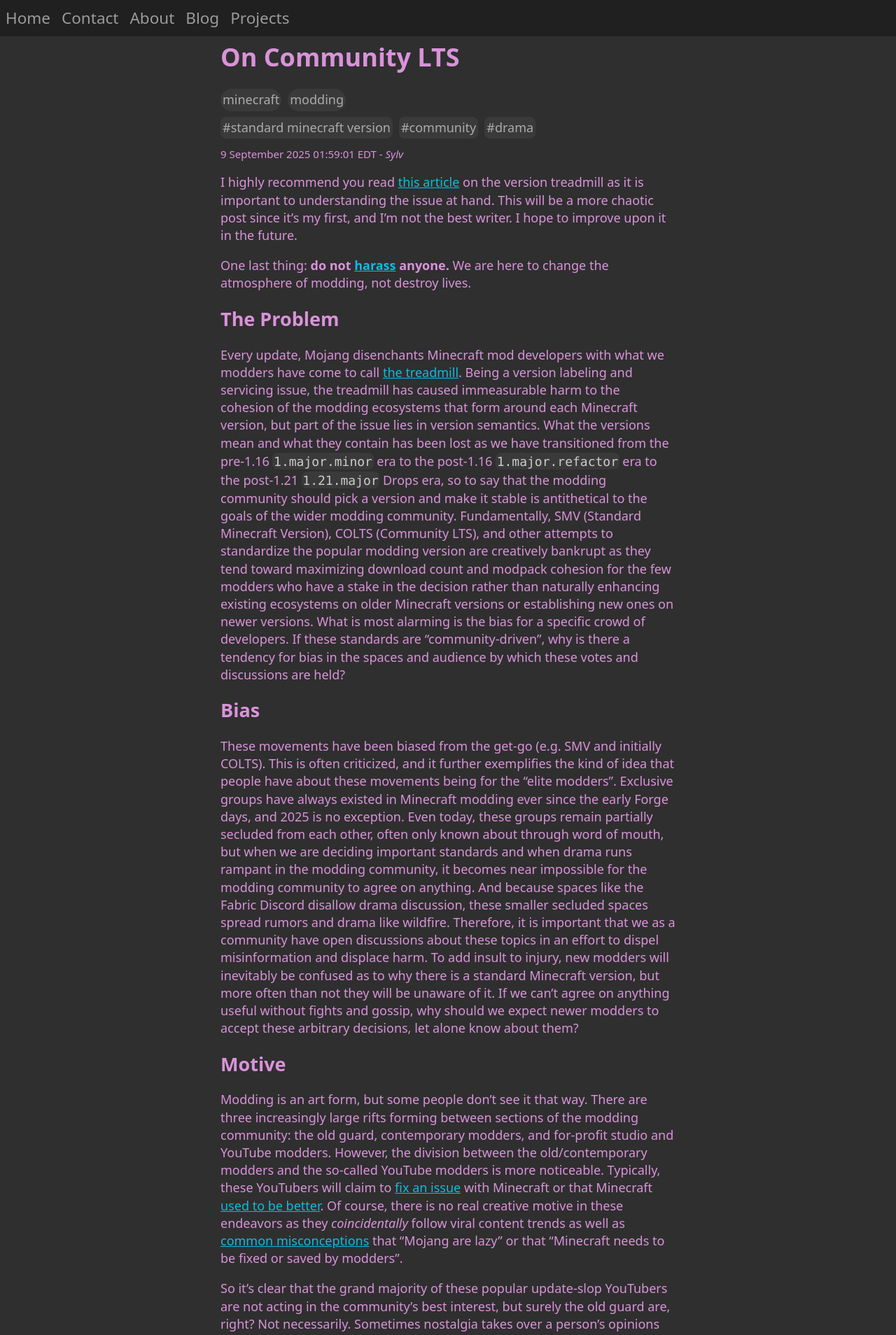
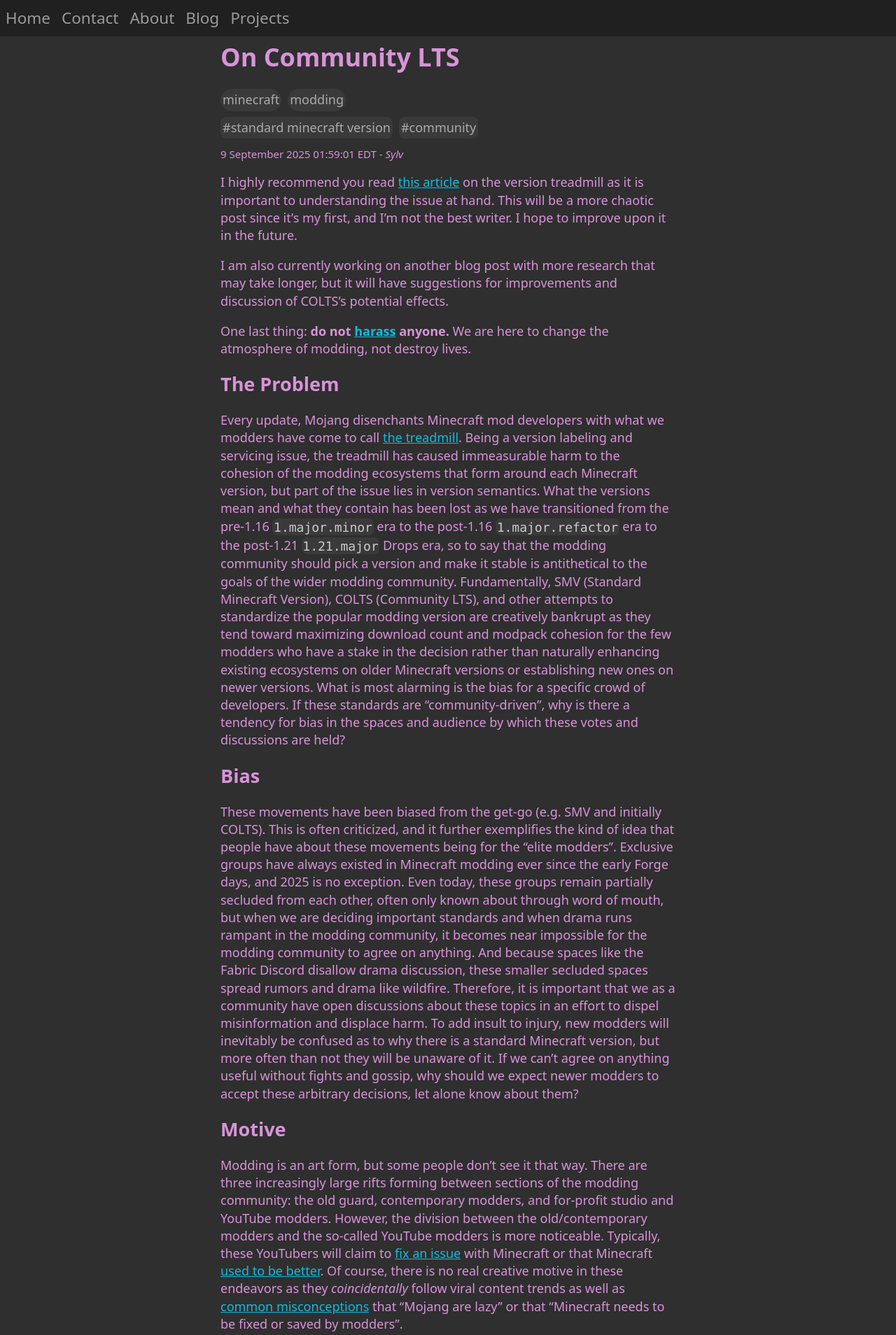
Before and after one commit to sylv256/sylv256.github.io, a Jekyll site: the page built from _posts/2025-09-10-on-community-lts.md, in a window 1280 px wide. Shown: the top 1908 px of the page at 70% size. Built offline with Jekyll 4.4.1, drawn with Linux system fonts in a browser that asks for light colours; our own code applies the rules of GitHub Pages for plain Markdown files.

Commit message:
docs(blog): working on another blog + no drama-farming

```diff
--- a/_posts/2025-09-10-on-community-lts.md
+++ b/_posts/2025-09-10-on-community-lts.md
@@ -5,7 +5,6 @@
 tags:
   - standard minecraft version
   - community
-  - drama
 categories:
   - minecraft
   - modding
@@ -18,6 +17,8 @@
 ---
 
 I highly recommend you read [this article](https://notes.highlysuspect.agency/blog/the_treadmill/) on the version treadmill as it is important to understanding the issue at hand. This will be a more chaotic post since it's my first, and I'm not the best writer. I hope to improve upon it in the future.
+
+I am also currently working on another blog post with more research that may take longer, but it will have suggestions for improvements and discussion of COLTS's potential effects.
 
 One last thing: **do not [harass](https://en.wikipedia.org/wiki/Harassment) anyone.** We are here to change the atmosphere of modding, not destroy lives.
 
```
